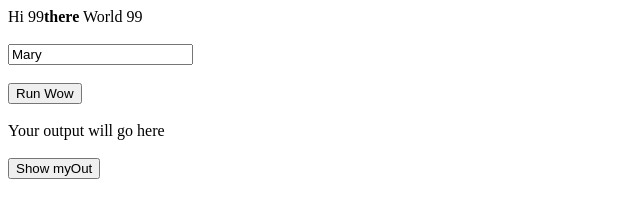
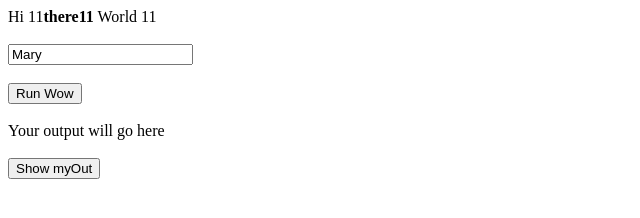
Before and after one commit to hpssjellis/basic-particle, a plain HTML site: page index.html in a window 1280 px wide. Shown: the full height of the page, 0-640 px from the left. Drawn offline with Linux system fonts and the light colour scheme.

Commit message:
Update index.html

```diff
--- a/index.html
+++ b/index.html
@@ -1,7 +1,7 @@
 
 
 
-Hi 99<b>there</b> World 99<br><br>
+Hi 11<b>there11</b> World 11<br><br>
 
 <input id="myInput" type=text value="Mary"> <br><br>
 
```
